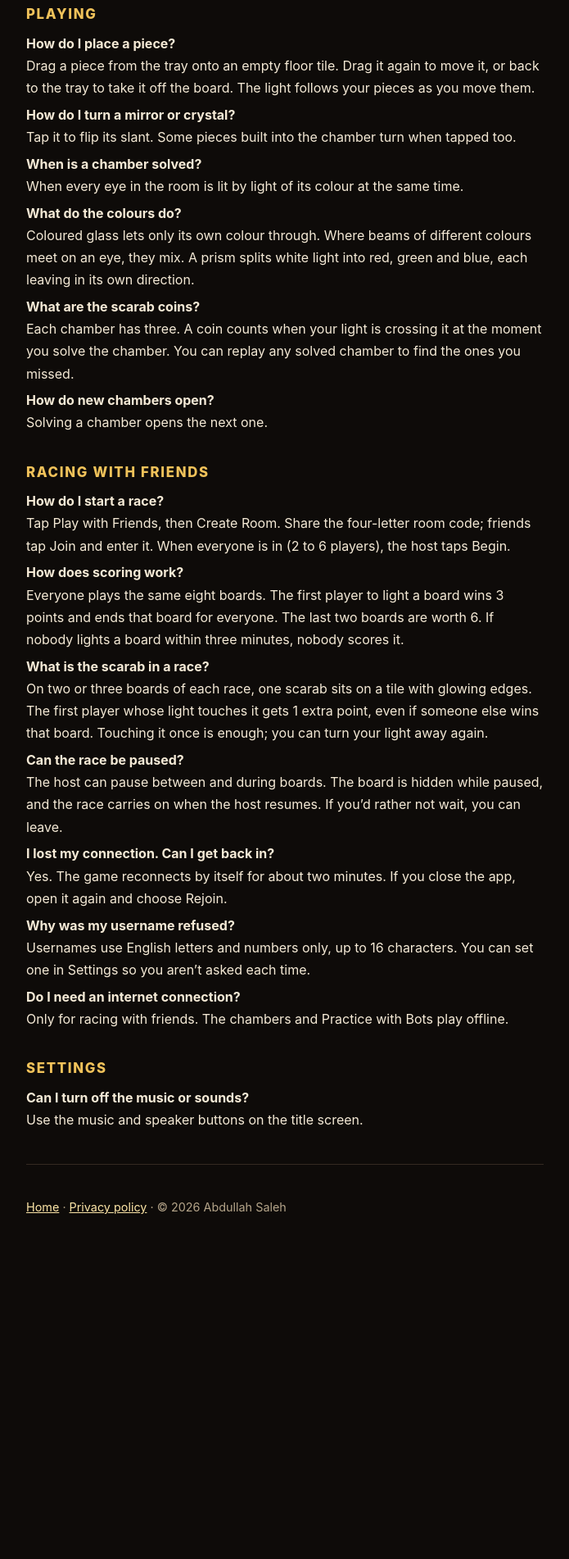
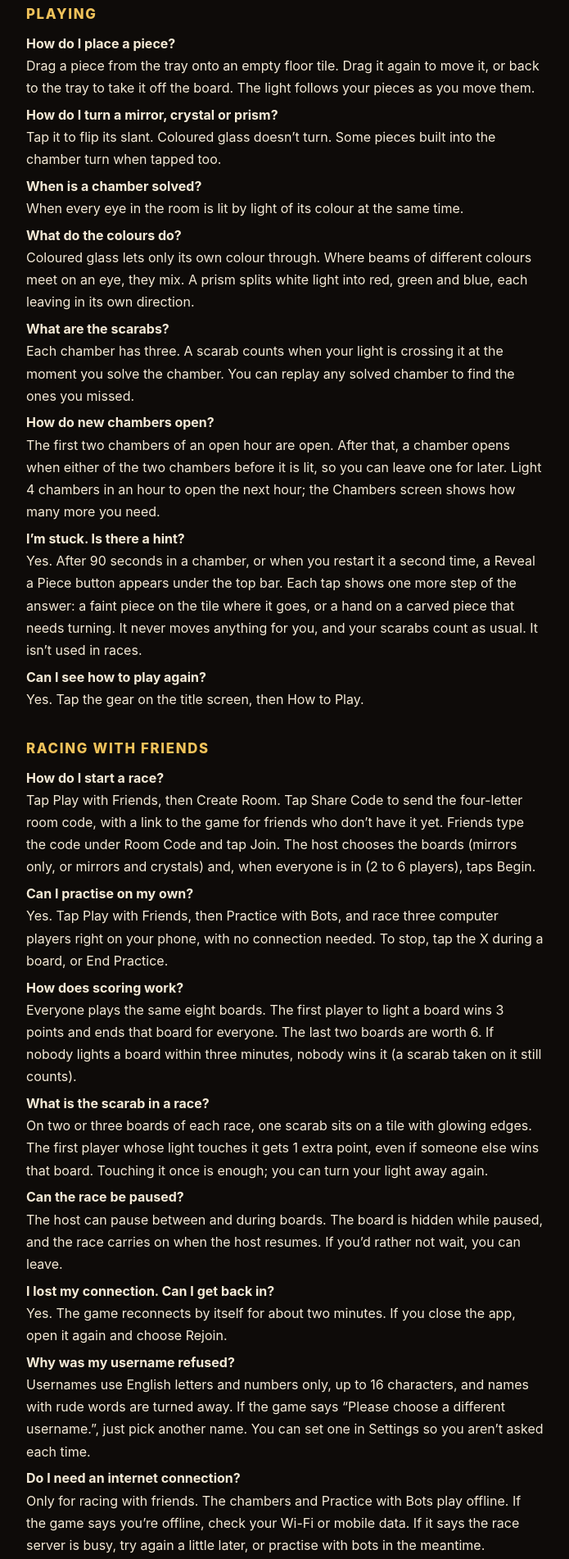
Before and after one commit to AbdullahSaleh-lab/desert-tombs, a plain HTML site: page support/index.html in a window 1280 px wide. Shown: the part 256-2158 px from the top of the page at 82% size, without its empty margins (292-987 px from the left). Before the commit the page ends 1811 px from the top, so only its background shows below. Drawn offline with Linux system fonts and the light colour scheme.

Commit message:
Build 8: race-first home, privacy choices and hosting, support for unlocking and REVEAL A PIECE

```diff
--- a/support/index.html
+++ b/support/index.html
@@ -4,7 +4,7 @@
 <meta charset="utf-8">
 <meta name="viewport" content="width=device-width, initial-scale=1">
 <title>Support — Desert Tombs</title>
-<meta name="description" content="Help with Desert Tombs: placing pieces, colours and prisms, scarab coins, and racing with friends in private rooms.">
+<meta name="description" content="Help with Desert Tombs: racing friends in private rooms, practice with bots, placing pieces, colours and prisms, scarabs, opening chambers and Reveal a Piece.">
 <link rel="icon" href="../icon.png">
 <link rel="stylesheet" href="../style.css">
 </head>
@@ -15,23 +15,27 @@
 
 <h2>Playing</h2>
 <p><strong>How do I place a piece?</strong><br>Drag a piece from the tray onto an empty floor tile. Drag it again to move it, or back to the tray to take it off the board. The light follows your pieces as you move them.</p>
-<p><strong>How do I turn a mirror or crystal?</strong><br>Tap it to flip its slant. Some pieces built into the chamber turn when tapped too.</p>
+<p><strong>How do I turn a mirror, crystal or prism?</strong><br>Tap it to flip its slant. Coloured glass doesn’t turn. Some pieces built into the chamber turn when tapped too.</p>
 <p><strong>When is a chamber solved?</strong><br>When every eye in the room is lit by light of its colour at the same time.</p>
 <p><strong>What do the colours do?</strong><br>Coloured glass lets only its own colour through. Where beams of different colours meet on an eye, they mix. A prism splits white light into red, green and blue, each leaving in its own direction.</p>
-<p><strong>What are the scarab coins?</strong><br>Each chamber has three. A coin counts when your light is crossing it at the moment you solve the chamber. You can replay any solved chamber to find the ones you missed.</p>
-<p><strong>How do new chambers open?</strong><br>Solving a chamber opens the next one.</p>
+<p><strong>What are the scarabs?</strong><br>Each chamber has three. A scarab counts when your light is crossing it at the moment you solve the chamber. You can replay any solved chamber to find the ones you missed.</p>
+<p><strong>How do new chambers open?</strong><br>The first two chambers of an open hour are open. After that, a chamber opens when either of the two chambers before it is lit, so you can leave one for later. Light 4 chambers in an hour to open the next hour; the Chambers screen shows how many more you need.</p>
+<p><strong>I’m stuck. Is there a hint?</strong><br>Yes. After 90 seconds in a chamber, or when you restart it a second time, a Reveal a Piece button appears under the top bar. Each tap shows one more step of the answer: a faint piece on the tile where it goes, or a hand on a carved piece that needs turning. It never moves anything for you, and your scarabs count as usual. It isn’t used in races.</p>
+<p><strong>Can I see how to play again?</strong><br>Yes. Tap the gear on the title screen, then How to Play.</p>
 
 <h2>Racing with friends</h2>
-<p><strong>How do I start a race?</strong><br>Tap Play with Friends, then Create Room. Share the four-letter room code; friends tap Join and enter it. When everyone is in (2 to 6 players), the host taps Begin.</p>
-<p><strong>How does scoring work?</strong><br>Everyone plays the same eight boards. The first player to light a board wins 3 points and ends that board for everyone. The last two boards are worth 6. If nobody lights a board within three minutes, nobody scores it.</p>
+<p><strong>How do I start a race?</strong><br>Tap Play with Friends, then Create Room. Tap Share Code to send the four-letter room code, with a link to the game for friends who don’t have it yet. Friends type the code under Room Code and tap Join. The host chooses the boards (mirrors only, or mirrors and crystals) and, when everyone is in (2 to 6 players), taps Begin.</p>
+<p><strong>Can I practise on my own?</strong><br>Yes. Tap Play with Friends, then Practice with Bots, and race three computer players right on your phone, with no connection needed. To stop, tap the X during a board, or End Practice.</p>
+<p><strong>How does scoring work?</strong><br>Everyone plays the same eight boards. The first player to light a board wins 3 points and ends that board for everyone. The last two boards are worth 6. If nobody lights a board within three minutes, nobody wins it (a scarab taken on it still counts).</p>
 <p><strong>What is the scarab in a race?</strong><br>On two or three boards of each race, one scarab sits on a tile with glowing edges. The first player whose light touches it gets 1 extra point, even if someone else wins that board. Touching it once is enough; you can turn your light away again.</p>
 <p><strong>Can the race be paused?</strong><br>The host can pause between and during boards. The board is hidden while paused, and the race carries on when the host resumes. If you’d rather not wait, you can leave.</p>
 <p><strong>I lost my connection. Can I get back in?</strong><br>Yes. The game reconnects by itself for about two minutes. If you close the app, open it again and choose Rejoin.</p>
-<p><strong>Why was my username refused?</strong><br>Usernames use English letters and numbers only, up to 16 characters. You can set one in Settings so you aren’t asked each time.</p>
-<p><strong>Do I need an internet connection?</strong><br>Only for racing with friends. The chambers and Practice with Bots play offline.</p>
+<p><strong>Why was my username refused?</strong><br>Usernames use English letters and numbers only, up to 16 characters, and names with rude words are turned away. If the game says “Please choose a different username.”, just pick another name. You can set one in Settings so you aren’t asked each time.</p>
+<p><strong>Do I need an internet connection?</strong><br>Only for racing with friends. The chambers and Practice with Bots play offline. If the game says you’re offline, check your Wi-Fi or mobile data. If it says the race server is busy, try again a little later, or practise with bots in the meantime.</p>
 
 <h2>Settings</h2>
-<p><strong>Can I turn off the music or sounds?</strong><br>Use the music and speaker buttons on the title screen.</p>
+<p><strong>Can I turn off the music or sounds?</strong><br>Use the music and speaker buttons on the title screen. If you’re playing music or a podcast from another app, the game’s music stays quiet and only its sound effects play.</p>
+<p><strong>Where are the privacy policy and this help page?</strong><br>Tap the gear on the title screen. Settings has Privacy and Support buttons that open them.</p>
 
 <hr>
 <p class="muted"><a href="../">Home</a> · <a href="../privacy/">Privacy policy</a> · © 2026 Abdullah Saleh</p>
```
Also changed, not shown: index.html (+13 -13 lines), privacy/index.html (+7 -4 lines).
